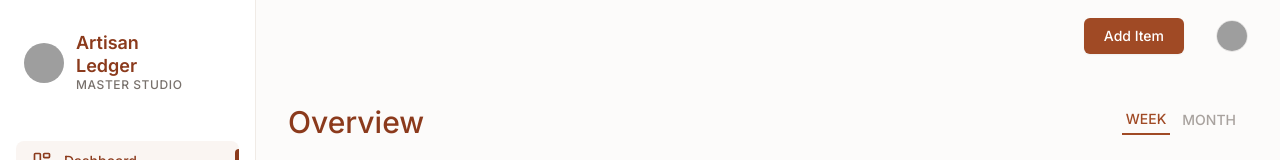
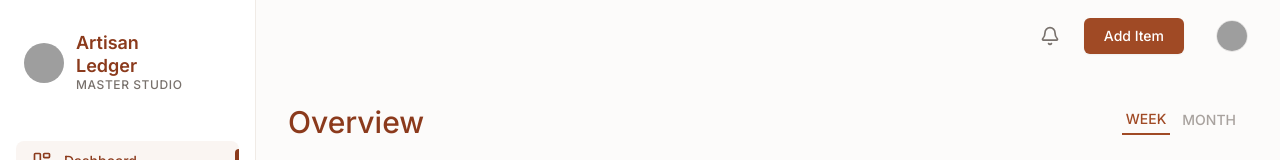
Before and after one commit to VickyKumarOfficial/smart-tracker, a React (Vite) app in the folder frontend/: page /dashboard in a window 1280 px wide. Shown: the top 160 px of the page. Built offline with nearby package versions, Linux system fonts and the light colour scheme; sample sign-in values are in the browser's storage; grey boxes are pictures that could not be loaded.

Commit message:
Made changes

```diff
--- a/frontend/src/components/Header.tsx
+++ b/frontend/src/components/Header.tsx
@@ -1,4 +1,4 @@
-import { Search, Bell, Calendar } from 'lucide-react';
+import { Search, Bell} from 'lucide-react';
 import { useLocation } from 'react-router-dom';
 
 interface HeaderProps {
@@ -47,10 +47,10 @@ export function Header({ onAddItem }: HeaderProps) {
         </div> */}
 
         {/* Icons */}
-        {/* <div className="flex items-center gap-4 text-stone-500">
+        <div className="flex items-center gap-4 text-stone-500">
           <button className="hover:text-stone-800 transition-colors"><Bell className="w-5 h-5" /></button>
-          <button className="hover:text-stone-800 transition-colors"><Calendar className="w-5 h-5" /></button>
-        </div> */}
+          {/* <button className="hover:text-stone-800 transition-colors"><Calendar className="w-5 h-5" /></button> */}
+        </div>
 
         <button
           onClick={onAddItem}
```
